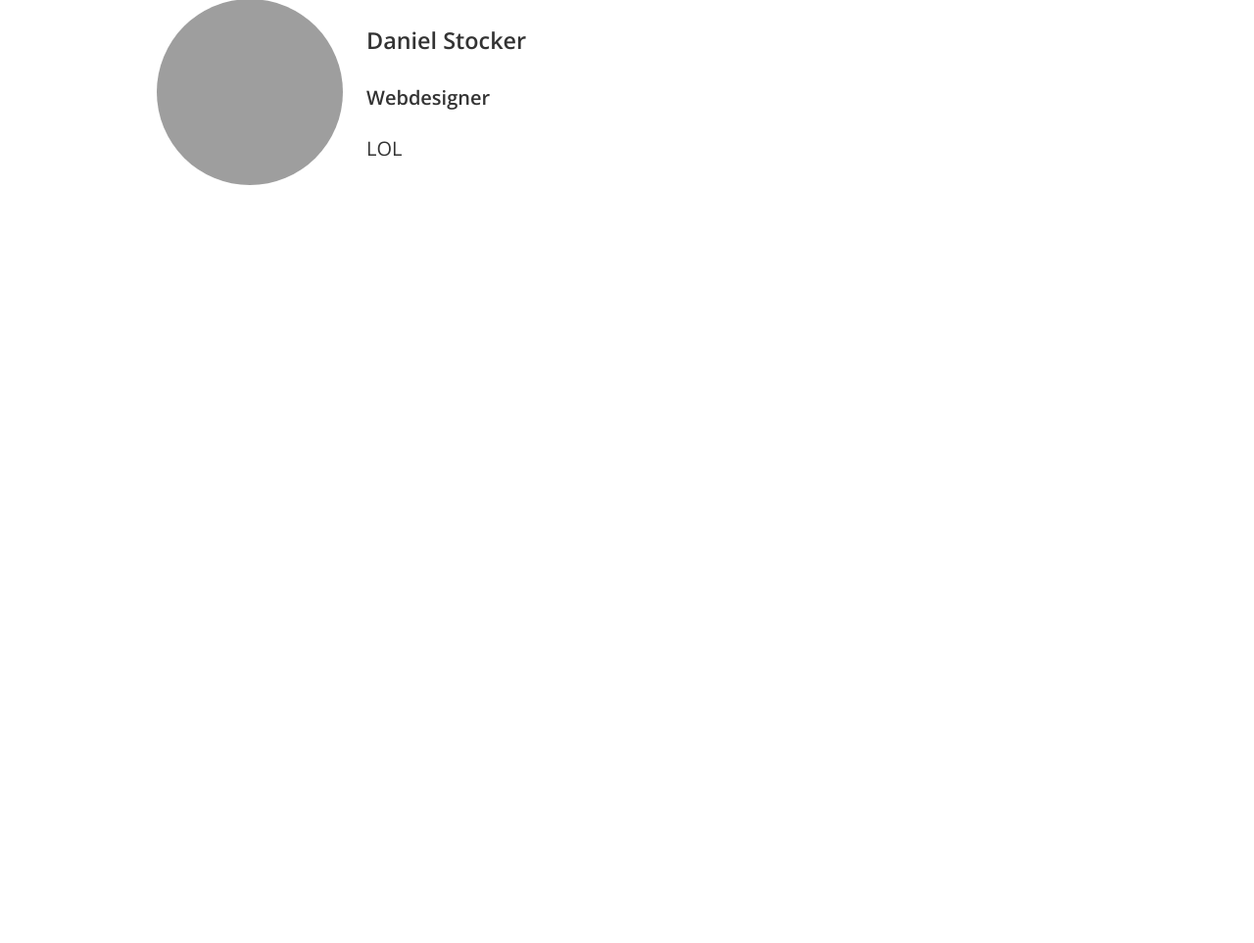
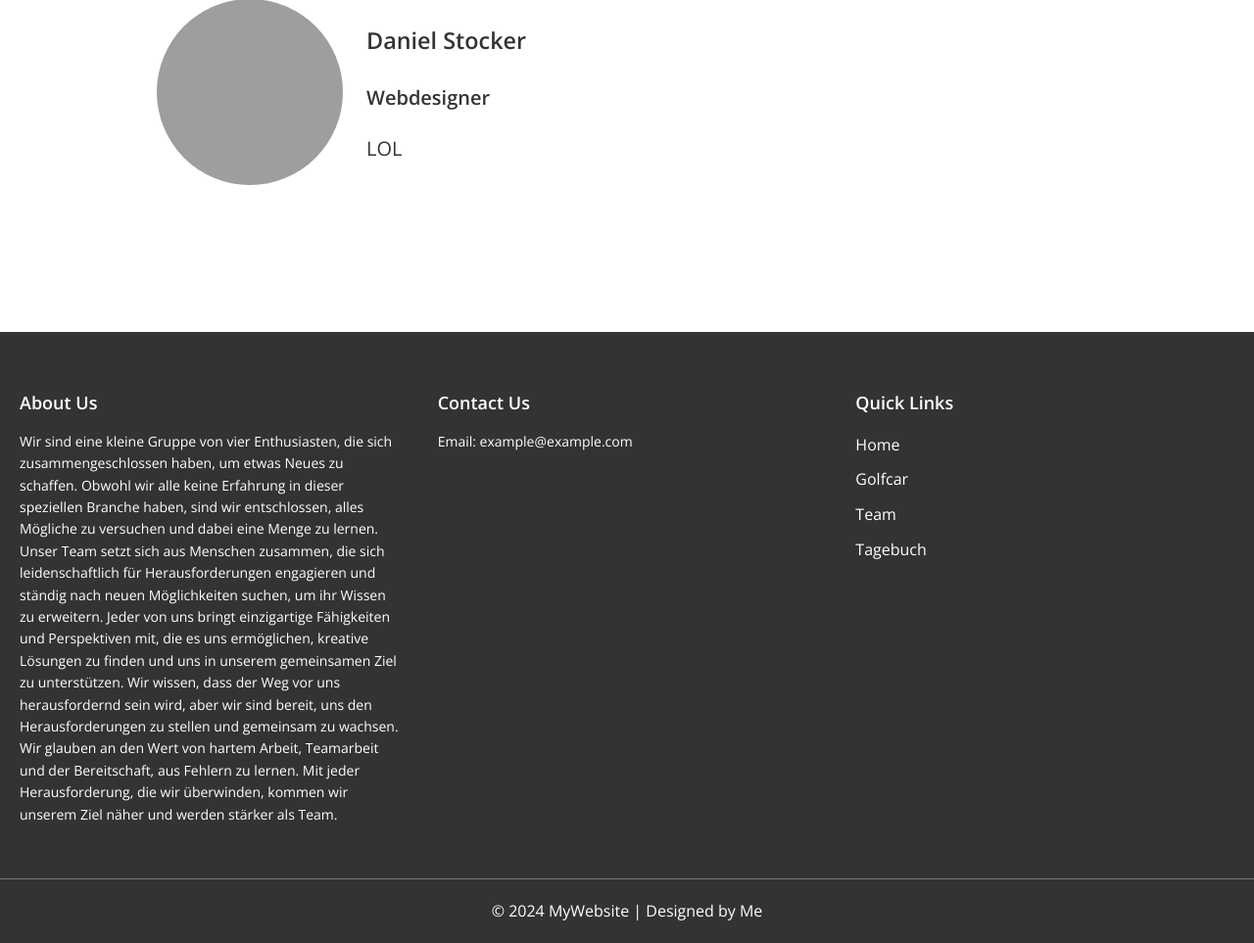
Before and after one commit to onewayvoice/MainPage, a PHP site: page /Teampage/Teampage.php in a window 1280 px wide. Shown: the part 2025-2988 px from the top of the page at 98% size. Before the commit the page ends 2214 px from the top, so only its background shows below. Run offline with PHP 8.4, Linux system fonts and the light colour scheme; grey boxes are pictures that could not be loaded.

Commit message:
alles angepasst nicht fertig

```diff
--- a/Golfocar/GolfcarCSS/Golfcar.css
+++ b/Golfocar/GolfcarCSS/Golfcar.css
@@ -65,7 +65,7 @@ body {
     position: relative;
     width: 275px;
     height: 275px;
-    background: #000;
+    background: #ffffff;
     transition: 0.5s;
     transform-style: preserve-3d;
     overflow: hidden;
@@ -148,7 +148,9 @@ body {
 .container .box:hover .content p {
     transform: translateY(0px);
 }
+.box {
 
+}
 
 
 
--- a/Teampage/Teampage.php
+++ b/Teampage/Teampage.php
@@ -29,7 +29,7 @@
 <!-- Breadcrumb -->
 <nav class="breadcrumb" id="teamPageBreadCrumb">
     <a href="../Mainpage/Mainpage.php">Startseite</a>
-    <a href="" style="font-weight: bold">Unternehmen</a>
+    <a href="" style="font-weight: bold">&nbsp;Unternehmen</a>
 </nav>
 
 <!-- Unternehmenswerte -->
@@ -88,4 +88,42 @@
 
 
 </body>
+<footer>
+    <div class="footer-content">
+        <div class="footer-section about">
+            <h3>About Us</h3>
+            <p>Wir sind eine kleine Gruppe von vier Enthusiasten, die sich zusammengeschlossen haben, um etwas Neues zu
+                schaffen. Obwohl wir alle keine Erfahrung in dieser speziellen Branche haben, sind wir entschlossen,
+                alles Mögliche zu versuchen und dabei eine Menge zu lernen.
+
+                Unser Team setzt sich aus Menschen zusammen, die sich leidenschaftlich für Herausforderungen engagieren
+                und ständig nach neuen Möglichkeiten suchen, um ihr Wissen zu erweitern. Jeder von uns bringt
+                einzigartige Fähigkeiten und Perspektiven mit, die es uns ermöglichen, kreative Lösungen zu finden und
+                uns in unserem gemeinsamen Ziel zu unterstützen.
+
+                Wir wissen, dass der Weg vor uns herausfordernd sein wird, aber wir sind bereit, uns den
+                Herausforderungen zu stellen und gemeinsam zu wachsen. Wir glauben an den Wert von hartem Arbeit,
+                Teamarbeit und der Bereitschaft, aus Fehlern zu lernen. Mit jeder Herausforderung, die wir überwinden,
+                kommen wir unserem Ziel näher und werden stärker als Team.
+            </p>
+        </div>
+        <div class="footer-section contact">
+            <h3>Contact Us</h3>
+            <p>Email: example@example.com</p>
+        </div>
+        <div class="footer-section links">
+            <h3>Quick Links</h3>
+            <ul>
+                <li><a href="../Mainpage/Mainpage.php">Home</a></li>
+                <li><a href="../Golfocar/Goflcar.php">Golfcar</a></li>
+                <li><a href="#">Team</a></li>
+                <li><a href="../Tagebuch/Teamspace.php" target="_blank">Tagebuch</a></li>
+            </ul>
+        </div>
+    </div>
+    <div class="footer-bottom"><!-- &copy; ist das logo mit dem C -->
+        &copy; 2024 MyWebsite | Designed by Me
+    </div>
+
+</footer>
 </html>
--- a/Teampage/TeampageCSS/teampage.css
+++ b/Teampage/TeampageCSS/teampage.css
@@ -122,3 +122,76 @@ body {
         content: "→\00a0"; /* Ändert das Trennzeichen für kleinere Bildschirme */
     }
 }
+/* FOOTER CSS */
+
+footer {
+    margin-top: 150px;
+    background-color: #333;
+    color: #fff;
+    padding: 20px 0;
+}
+
+.footer-content {
+    display: flex;
+    flex-wrap: wrap;
+    justify-content: space-around;
+}
+
+.footer-section {
+    padding: 20px;
+    flex: 1;
+}
+
+.footer-section h3 {
+    color: #fff;
+    font-size: 18px;
+    margin-bottom: 10px;
+}
+
+.footer-section p {
+    font-size: 14px;
+    line-height: 1.6;
+}
+
+.footer-section ul {
+    list-style: none;
+    padding: 0;
+}
+
+.footer-section ul li {
+    margin-bottom: 10px;
+}
+
+.footer-section ul li a {
+    color: #fff;
+    text-decoration: none;
+}
+
+.footer-bottom {
+    text-align: center;
+    margin-top: 20px;
+    padding-top: 20px;
+    border-top: 1px solid #777;
+}
+
+@media (max-width: 768px) {
+    .title, .title-img-div {
+        flex-basis: 100%; /* Stapelt Elemente vertikal auf kleineren Bildschirmen */
+    }
+}
+
+@media (max-width: 480px) {
+    #container {
+        padding: 10px;
+    }
+
+    .title-bar {
+        margin-top: 10px;
+    }
+}
+
+@media (min-width: 1920px) {
+    #container {
+        max-width: 90%; /* Nutzt mehr Breite auf sehr großen Bildschirmen */
+    }
+}
```
